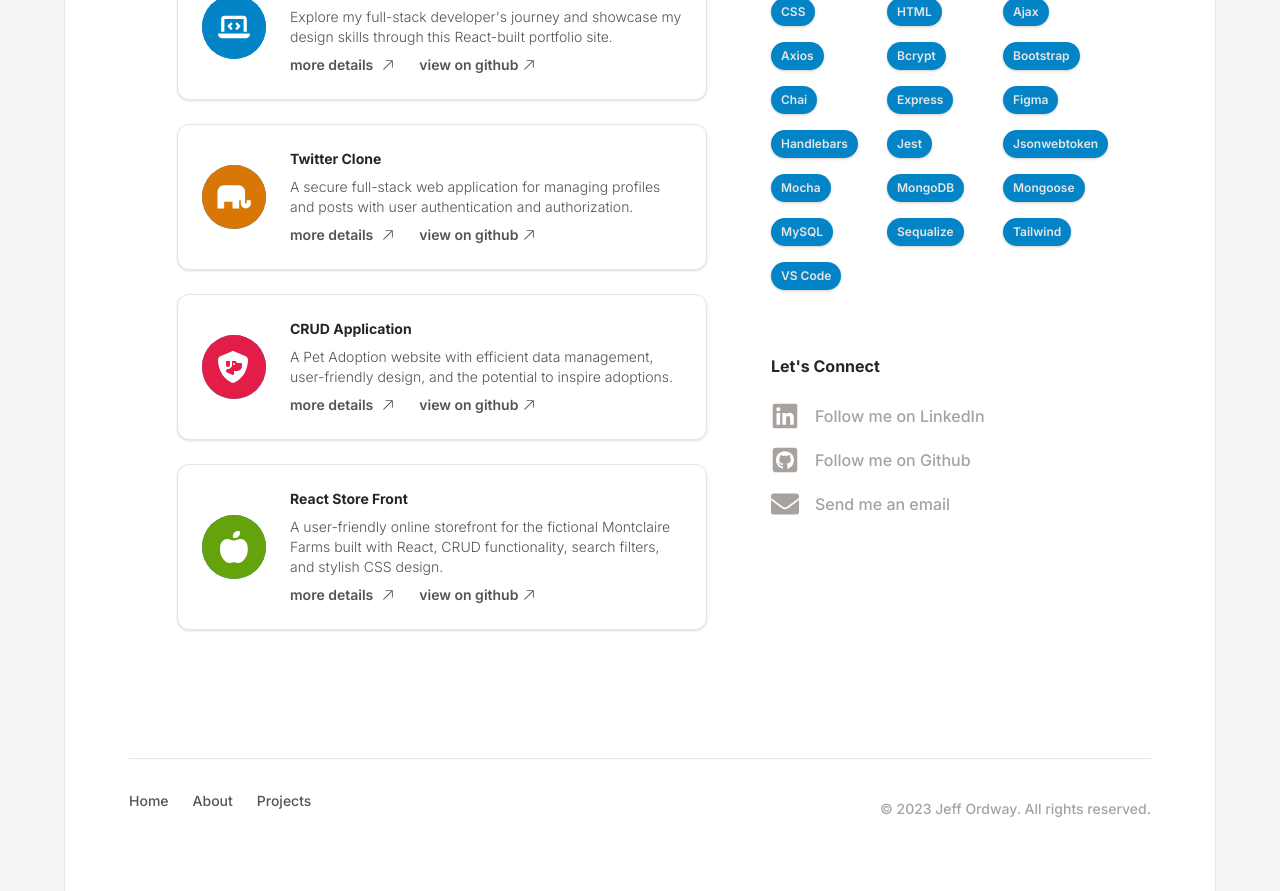
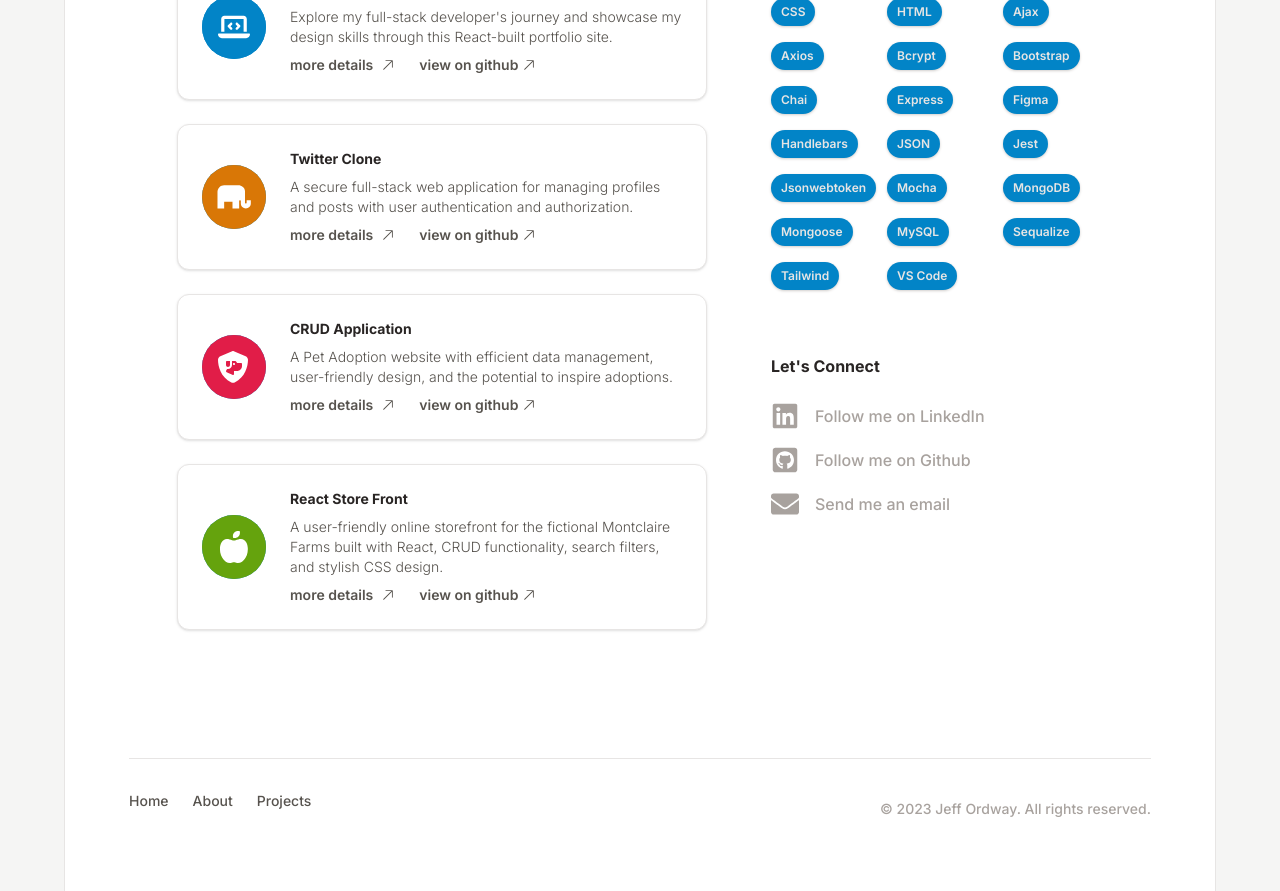
Before and after one commit to jeffordway/react-portfolio-website, a React (Vite) app: page / in a window 1280 px wide. Shown: the part 1220-2111 px from the top of the page. Built offline with nearby package versions, Linux system fonts and the light colour scheme.

Commit message:
updated tech skills

```diff
--- a/src/components/common/TechSkills.tsx
+++ b/src/components/common/TechSkills.tsx
@@ -16,6 +16,7 @@ function TechSkills() {
     "Express",
     "Figma",
     "Handlebars",
+    "JSON",
     "Jest",
     "Jsonwebtoken",
     "Mocha",
```
